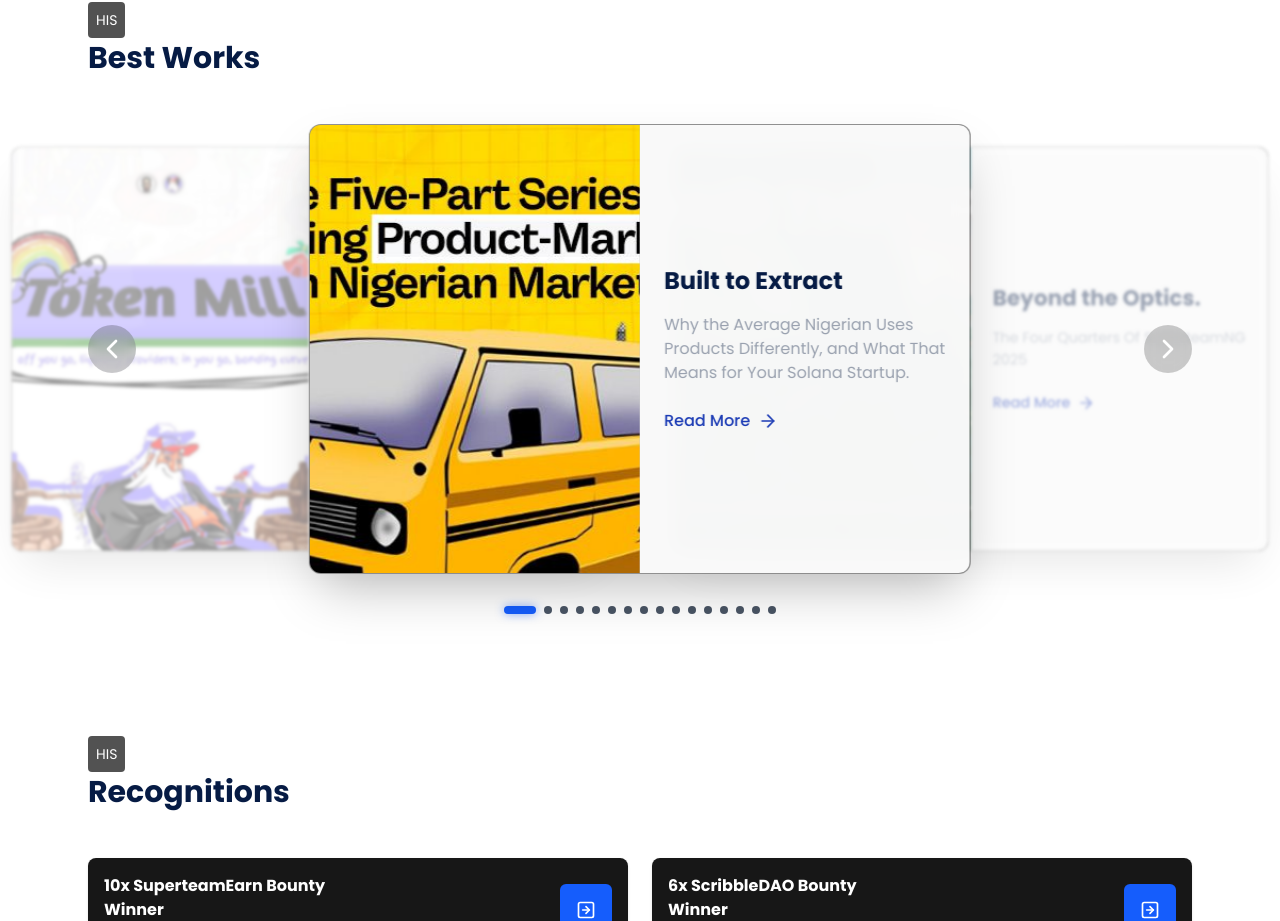
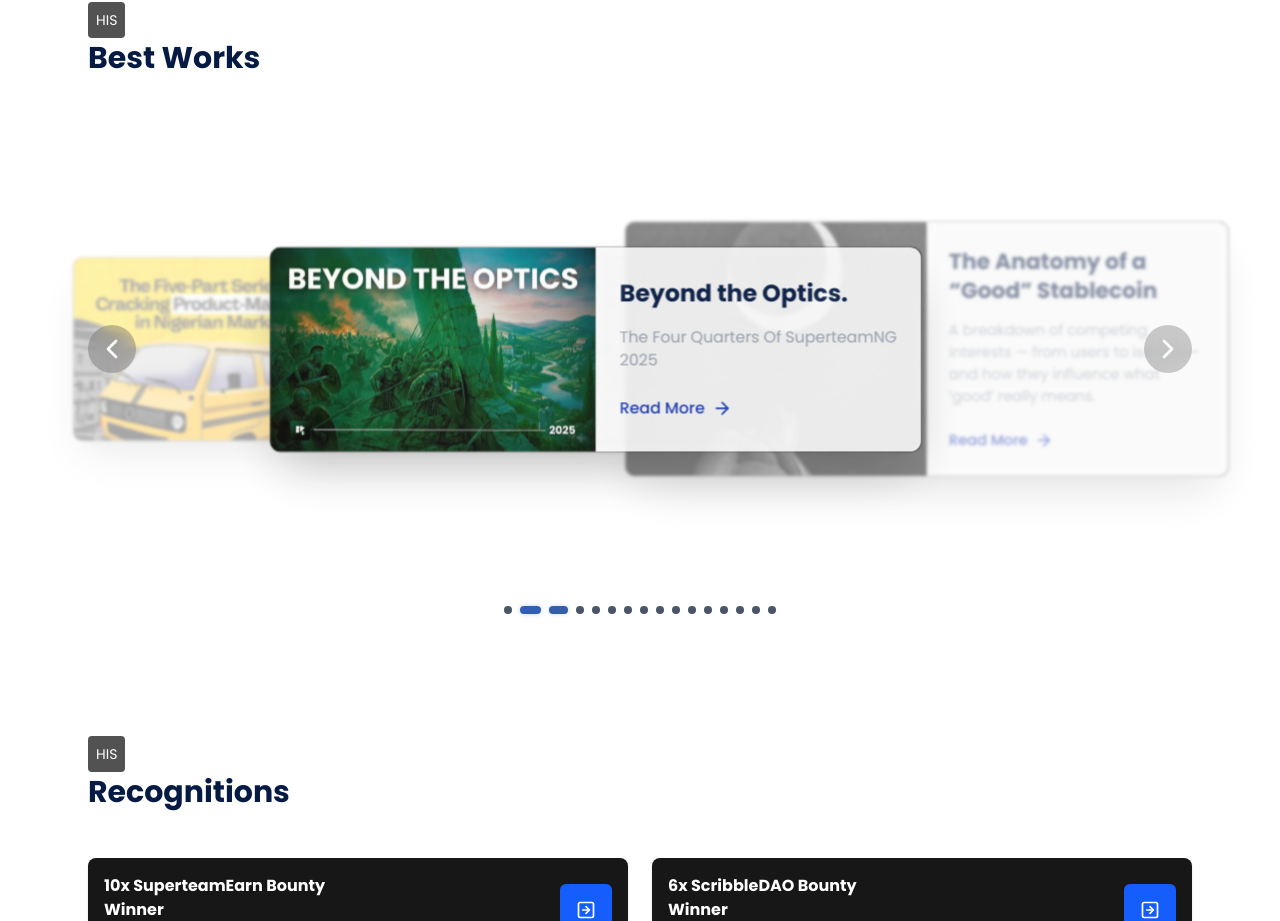
Before and after one commit to murpheus007/chainstellar, a React (Vite) app: page / in a window 1280 px wide. Shown: the part 1036-1957 px from the top of the page. Built offline with nearby package versions, Linux system fonts and the light colour scheme.

Commit message:
feat: slider auto-swipe, touch gestures, and improved image styling

```diff
--- a/src/sections/Bestworks.jsx
+++ b/src/sections/Bestworks.jsx
@@ -1,9 +1,13 @@
-import React, { useState } from 'react';
+import React, { useState, useEffect, useRef } from 'react';
 import { ArrowRight, ChevronLeft, ChevronRight } from 'lucide-react';
 import { works } from '../static/works';
 
 function BestWorks() {
    const [activeIndex, setActiveIndex] = useState(0);
+   const touchStart = useRef(null);
+   const touchEnd = useRef(null);
+
+   const minSwipeDistance = 50;
 
    const handleNext = () => {
       setActiveIndex((prev) => (prev + 1) % works.length);
@@ -11,6 +15,33 @@ function BestWorks() {
 
    const handlePrev = () => {
       setActiveIndex((prev) => (prev - 1 + works.length) % works.length);
+   };
+
+   // ✅ Auto-swipe every 3 seconds
+   useEffect(() => {
+      const interval = setInterval(() => {
+         handleNext();
+      }, 3000);
+      return () => clearInterval(interval);
+   }, [activeIndex]);
+
+   const onTouchStart = (e) => {
+      touchEnd.current = null;
+      touchStart.current = e.targetTouches[0].clientX;
+   };
+
+   const onTouchMove = (e) => {
+      touchEnd.current = e.targetTouches[0].clientX;
+   };
+
+   const onTouchEnd = () => {
+      if (!touchStart.current || !touchEnd.current) return;
+      const distance = touchStart.current - touchEnd.current;
+      const isLeftSwipe = distance > minSwipeDistance;
+      const isRightSwipe = distance < -minSwipeDistance;
+
+      if (isLeftSwipe) handleNext();
+      if (isRightSwipe) handlePrev();
    };
 
    const getCardStyle = (index) => {
@@ -45,7 +76,11 @@ function BestWorks() {
             </h2>
 
             {/* Slider Container */}
-            <div className='relative h-[600px] md:h-[450px] w-full flex items-center justify-center'>
+            <div
+               className='relative h-[600px] md:h-[450px] w-full flex items-center justify-center'
+               onTouchStart={onTouchStart}
+               onTouchMove={onTouchMove}
+               onTouchEnd={onTouchEnd}>
                {works.map((work, index) => (
                   <div
                      key={work.id}
@@ -54,16 +89,16 @@ function BestWorks() {
                         if (index === (activeIndex - 1 + len) % len) handlePrev();
                         if (index === (activeIndex + 1) % len) handleNext();
                      }}
-                     className={`absolute h-full transition-all duration-500 ease-in-out w-[90%] md:w-[70%] lg:w-[60%] bg-neutral-900/50 rounded-xl overflow-hidden shadow-2xl border border-white/5 ${getCardStyle(
+                     className={`absolute transition-all duration-500 ease-in-out w-[90%] md:w-[70%] lg:w-[60%] bg-neutral-900/50 rounded-xl overflow-hidden shadow-2xl border border-white/5 ${getCardStyle(
                         index
                      )}`}>
-                     <div className='flex flex-col md:flex-row h-full'>
+                     <div className='flex flex-col md:flex-row'>
                         {/* Image */}
-                        <div className='w-full md:w-1/2 h-64 md:h-auto'>
+                        <div className='w-full md:w-1/2 overflow-hidden bg-black/20 aspect-video md:aspect-auto'>
                            <img
                               src={work.image}
                               alt={work.title}
-                              className='w-full h-full object-cover'
+                              className='w-full h-full object-cover object-center transition-transform duration-500 hover:scale-105'
                            />
                         </div>
 
```
